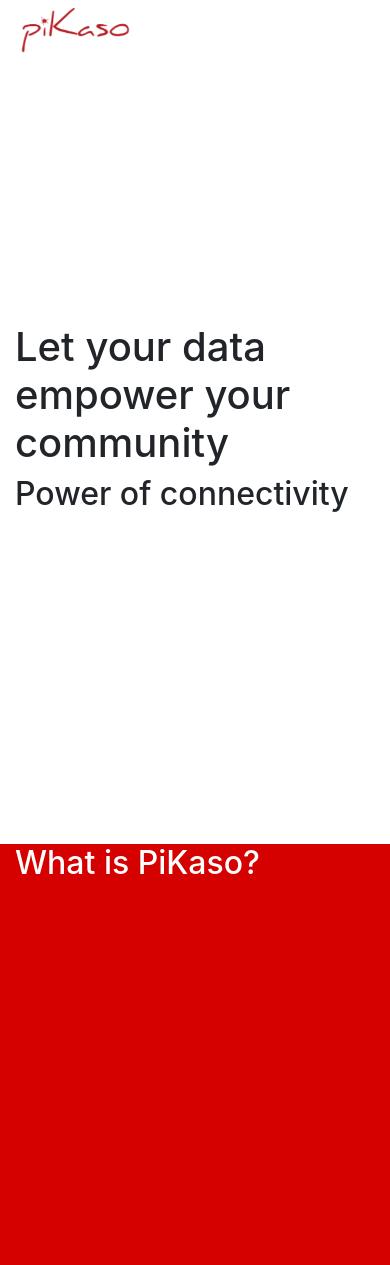
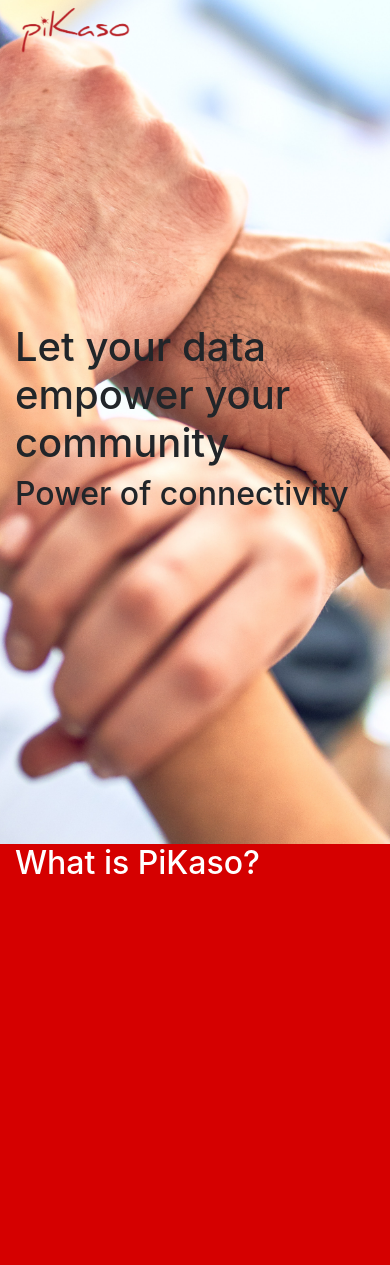
Before and after one commit to juugamil/pikaso, a PHP site: page / in a window 390 px wide. Shown: the top 1265 px of the page. Run offline with PHP 8.4, Linux system fonts and the light colour scheme.

Commit message:
updated background image position

```diff
--- a/css/main.css
+++ b/css/main.css
@@ -98,7 +98,8 @@ pre {
         flex: 100%;
         height: 100vh;
         background-size: cover;
-        background-image: url(/img/hero-image.png) no-repeat center;
+        background-image: url(/img/hero-image.png);
+        background-position: center center;
     }
 
     .hero-text {
```
